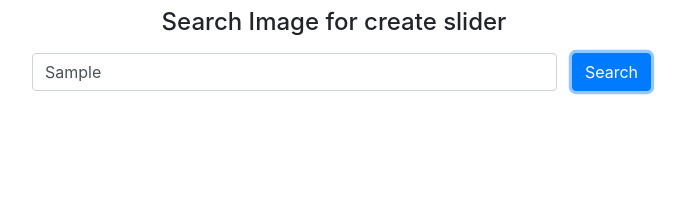
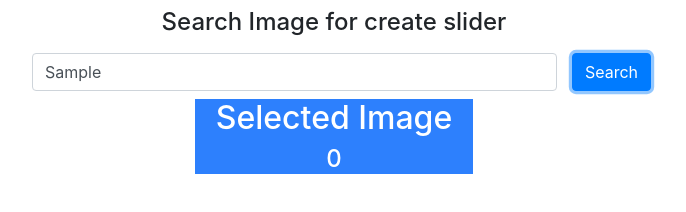
Before and after one commit to Tamanna216/image-slider, a plain HTML site: page index.html in a window 1280 px wide. Both pictures are taken after typing "Sample" into the empty fields and a click on the button "Search". Shown: the whole page, without its empty margins (306-992 px from the left). Drawn offline with nearby package versions, Linux system fonts and the light colour scheme; no server answers.

Commit message:
finished

```diff
--- a/app.js
+++ b/app.js
@@ -4,10 +4,11 @@ const galleryHeader = document.querySelector('.gallery-header');
 const searchBtn = document.getElementById('search-btn');
 const sliderBtn = document.getElementById('create-slider');
 const sliderContainer = document.getElementById('sliders');
-// selected image
+
 let sliders = [];
 
-// show images
+select.style.display="none";
+
 const showImages = (images) => {
   imagesArea.style.display = 'block';
   gallery.innerHTML = '';
@@ -112,6 +113,9 @@ searchBtn.addEventListener('click', function () {
   const search = document.getElementById('search');
   getImages(search.value)
   sliders.length = 0;
+  select.style.display="block";
+
+
 })
 
 search.addEventListener("keypress", checkKeyPress);
@@ -120,8 +124,8 @@ function checkKeyPress(key) {
   if(key.keyCode == "13"){
     const search = document.getElementById('search');
     getImages(search.value)
-    sliders.length = 0;
   }
+  select.style.display="block";
 }
 
 sliderBtn.addEventListener('click', function () {
--- a/index.html
+++ b/index.html
@@ -25,7 +25,12 @@
       <button type="button" id="search-btn" class="btn btn-primary mb-2">Search</button>
     </div>
 
-    <section class="images">
+    <div id="select">
+        <h2>Selected Image</h2>
+        <h4><span id="imageCount">0</span></h4>
+    </div>
+
+    <section  class="images">
       <div class="justify-content-around align-items-center mt-3 gallery-header mb-2">
         <h3 class="head-title text-center">Select image for create slider</h3>
         <div class="input-group col-md-3 mb-2 mb-md-0">
--- a/style.css
+++ b/style.css
@@ -66,3 +66,12 @@ img {
     width: 90%;
   }
 }
+#select{
+  box-sizing: border-box;
+  background-color: #2d80fd;
+  height: 60%;
+  width: 25%;
+  text-align: center;
+  margin: auto;
+  color: white;
+}
```
